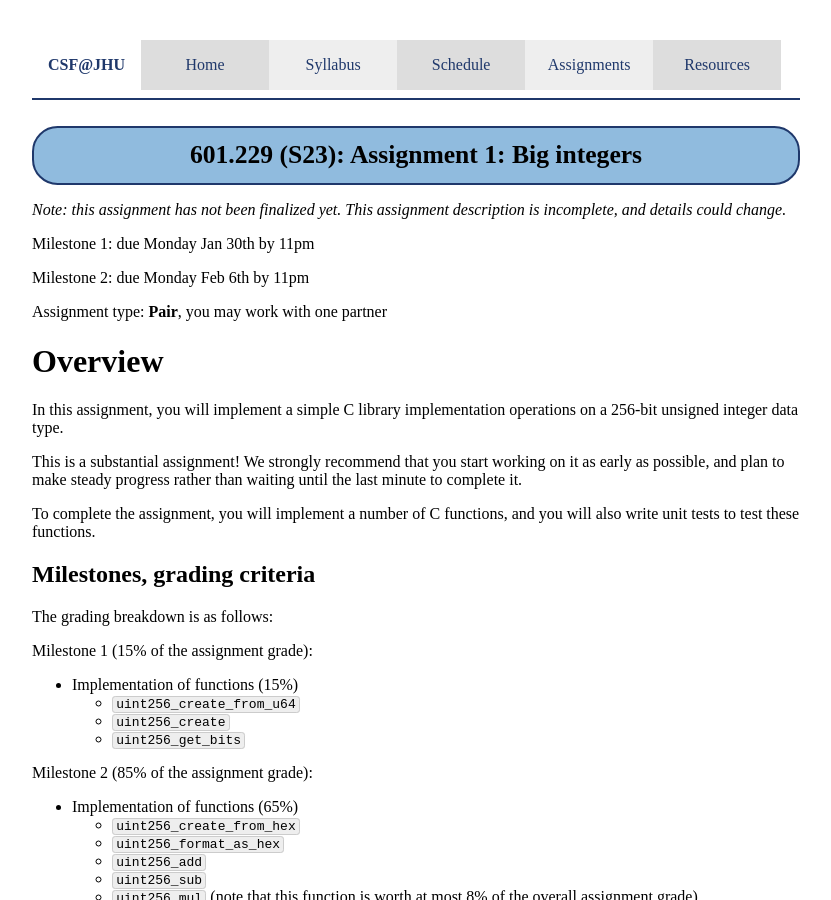
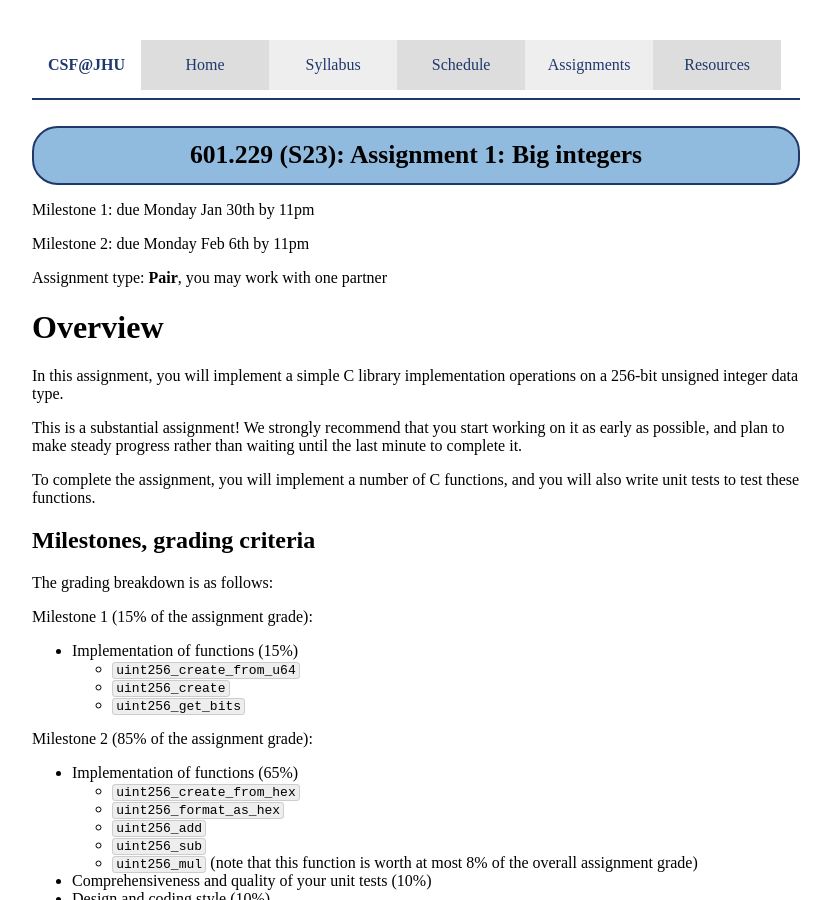
Before and after one commit to jhucsf/spring2023, a Jekyll site: the page built from assign/assign01.md, in a window 1280 px wide and 900 px high. Shown: the whole window, without its empty margins (224-1055 px from the left). Built offline with Jekyll 4.4.1, drawn with Linux system fonts in a browser that asks for light colours; formulas are drawn with MathJax 3.

Commit message:
is reaady to publish?

```diff
--- a/assign/assign01.md
+++ b/assign/assign01.md
@@ -2,9 +2,6 @@
 layout: mathjax
 title: "Assignment 1: Big integers"
 ---
-
-*Note: this assignment has not been finalized yet. This assignment description
-is incomplete, and details could change.*
 
 Milestone 1: due Monday Jan 30th by 11pm
 
```
